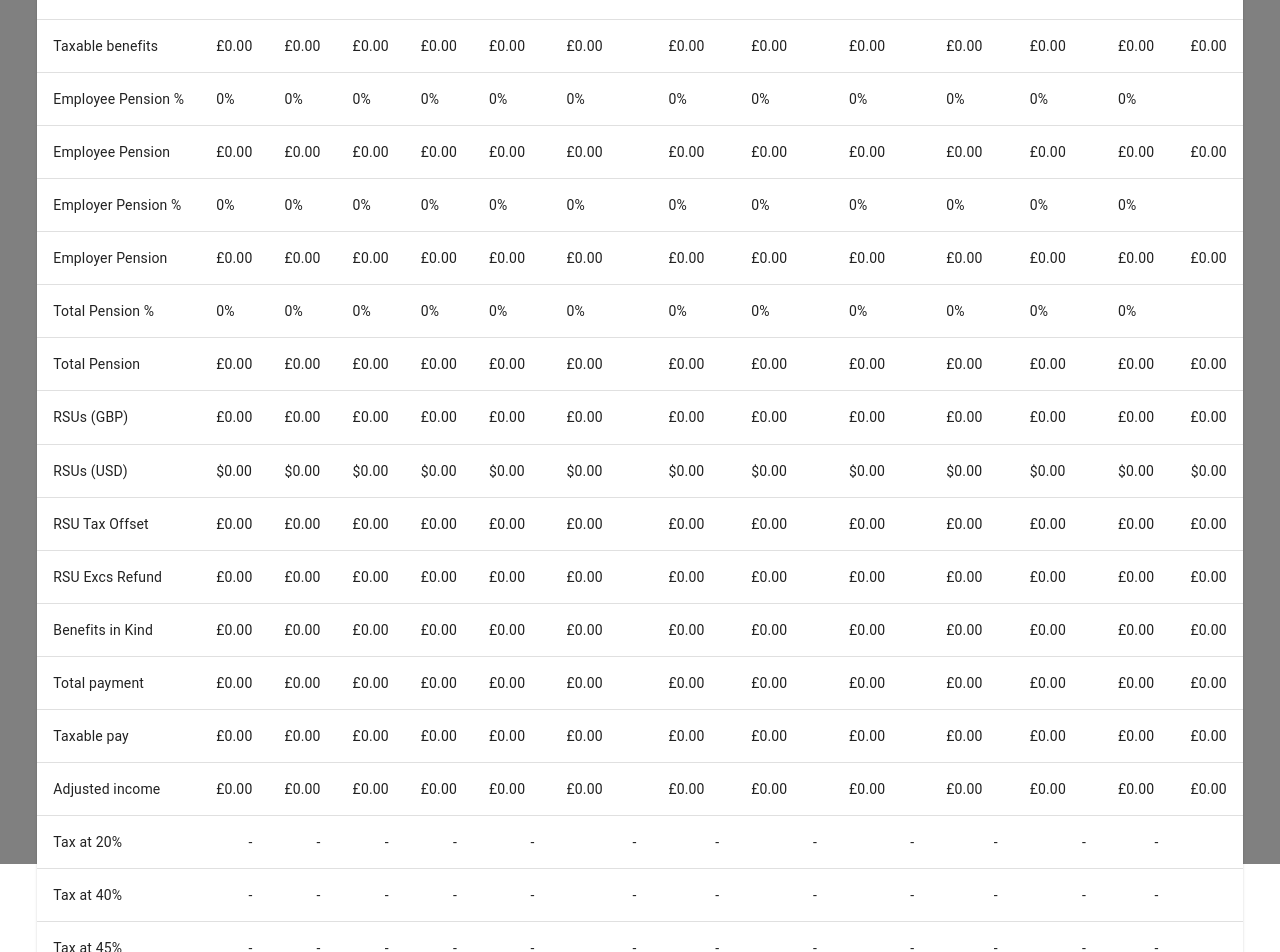
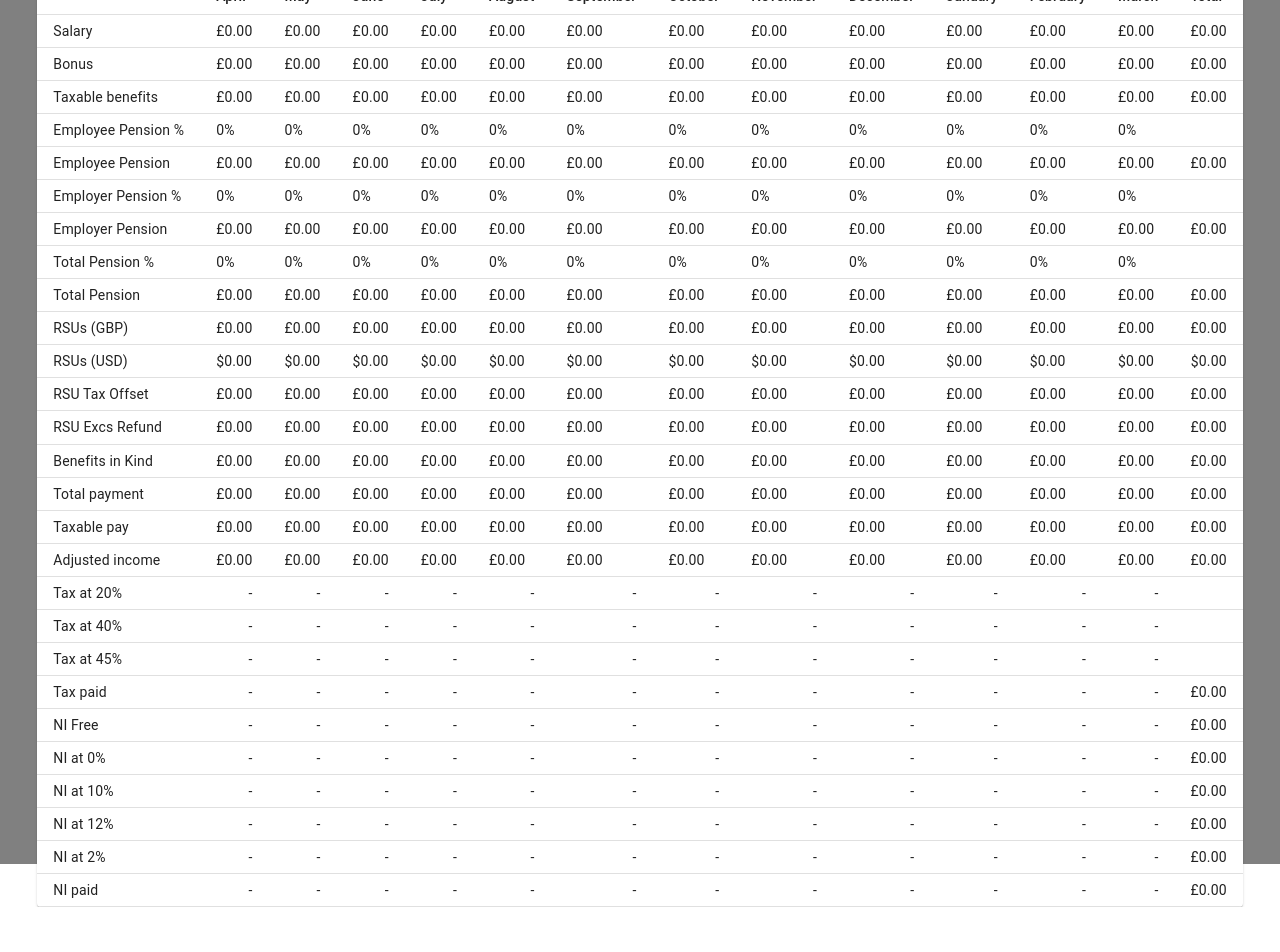
Before and after one commit to ramonsaboya/ukpay, a React (Create React App) app: page / in a window 1280 px wide. Shown: the top 952 px of the page. After the commit the page ends 907 px from the top, so only its background shows below. Built offline with nearby package versions, Linux system fonts and the light colour scheme.

Commit message:
setup national insurance calculation

```diff
--- a/src/UKPayTable.tsx
+++ b/src/UKPayTable.tsx
@@ -12,11 +12,12 @@ import { useUKPayState } from "./state/UKPayDispatchContext";
 import { TAX_PERIODS } from "./taxPeriod";
 import { UKPAY_TABLE_ROWS } from "./ukPayRows";
 import { IncomeTaxRows } from "./hmrc/IncomeTaxRows";
+import { NationalInsuranceRows } from "./hmrc/NationalInsuranceRows";
 
 export default function UKPayTable() {
   return (
     <TableContainer component={Paper}>
-      <Table sx={{ minWidth: 650 }}>
+      <Table sx={{ minWidth: 650 }} size="small">
         <TableHead>
           <TableRow>
             <TableCell></TableCell>
@@ -29,6 +30,7 @@ export default function UKPayTable() {
         <TableBody>
           <CompensationSummaryRows />
           <IncomeTaxRows />
+          <NationalInsuranceRows />
         </TableBody>
       </Table>
     </TableContainer>
--- /dev/null
+++ b/src/hmrc/NationalInsuranceRows.tsx
@@ -0,0 +1,157 @@
+import { formatCurrency } from "../ukPayRows";
+import { BandWithThreshold, TaxYear } from "./tax_year/taxYearBuilder";
+import { CompanyCompensation } from "../state/ukPayState";
+import { TableCell, TableRow } from "@mui/material";
+import { useUKPayState } from "../state/UKPayDispatchContext";
+import taxYear2023_24 from "./tax_year/taxYear2023_24";
+import { TAX_PERIODS } from "../taxPeriod";
+import { Map } from "immutable";
+
+export function NationalInsuranceRows() {
+  const { companyCompensation } = useUKPayState();
+  const taxYear = taxYear2023_24;
+
+  const bandsForTaxYear = taxYear
+    .reduce((acc, taxYearMonth) => {
+      taxYearMonth.nationalInsuranceRates.forEach((band) => {
+        if (acc.find(({ name }) => name === band.name) === undefined) {
+          acc.push(band);
+        }
+      });
+      return acc;
+    }, [] as BandWithThreshold[])
+    .sort((a, b) => {
+      if (a.name < b.name) {
+        return -1;
+      }
+      if (a.name > b.name) {
+        return 1;
+      }
+      return 0;
+    });
+
+  const nationalInsurance = calculateNationalInsurance(
+    companyCompensation,
+    taxYear
+  );
+
+  console.log(nationalInsurance.toObject());
+
+  return (
+    <>
+      {bandsForTaxYear.map((band) => (
+        <TableRow key={band.name}>
+          <TableCell>{band.name}</TableCell>
+          {TAX_PERIODS.valueSeq().map(({ id: taxPeriodId, month }) => {
+            const compensation = companyCompensation.get(taxPeriodId);
+            const reactKey = `${band.name}-${month}`;
+
+            if (compensation == null) {
+              return (
+                <TableCell align="right" key={reactKey}>
+                  -
+                </TableCell>
+              );
+            }
+
+            const payAtBand = nationalInsurance
+              .get(taxPeriodId)
+              ?.bands.find(
+                ({ band: searchBand }) => searchBand.name === band.name
+              )?.payAtBand;
+            return (
+              <TableCell align="right" key={reactKey}>
+                {payAtBand ? formatCurrency(payAtBand) : "-"}
+              </TableCell>
+            );
+          })}
+          <TableCell>
+            {formatCurrency(
+              nationalInsurance.reduce(
+                (acc, { bands: searchBands }) =>
+                  acc +
+                  (searchBands.find(
+                    (searchBand) => searchBand.band.name === band.name
+                  )?.niAtBand ?? 0),
+                0
+              )
+            )}
+          </TableCell>
+        </TableRow>
+      ))}
+      <TableRow>
+        <TableCell>NI paid</TableCell>
+        {TAX_PERIODS.valueSeq().map(({ id: taxPeriodId, month }) => {
+          const compensation = companyCompensation.get(taxPeriodId);
+          const reactKey = `totalNIPaid-${month}`;
+
+          if (compensation == null) {
+            return (
+              <TableCell align="right" key={reactKey}>
+                -
+              </TableCell>
+            );
+          }
+
+          return (
+            <TableCell align="right" key={reactKey}>
+              {formatCurrency(nationalInsurance.get(taxPeriodId)!.total)}
+            </TableCell>
+          );
+        })}
+        <TableCell>
+          {formatCurrency(
+            nationalInsurance.reduce((acc, { total }) => acc + total, 0)
+          )}
+        </TableCell>
+      </TableRow>
+    </>
+  );
+}
+
+type NationalInsurance = Map<
+  number,
+  {
+    total: number;
+    bands: Array<{
+      band: BandWithThreshold;
+      niAtBand: number;
+      payAtBand: number;
+    }>;
+  }
+>;
+
+function calculateNationalInsurance(
+  companyCompensation: CompanyCompensation,
+  taxYear: TaxYear
+): NationalInsurance {
+  let nationalInsurance: NationalInsurance = Map();
+
+  companyCompensation.forEach((compensation) => {
+    const periodId = compensation.payslip.period.id;
+
+    const bands = taxYear[periodId - 1].nationalInsuranceRates.map((band) => {
+      const upperLimit = band.annualUpperLimit / 12;
+      const lowerLimit = band.annualLowerLimit / 12;
+
+      const payAtBand = Math.max(
+        0,
+        Math.min(compensation.taxablePay, upperLimit) - lowerLimit
+      );
+      const niAtBand = payAtBand * band.rate;
+
+      return {
+        band,
+        niAtBand,
+        payAtBand,
+      };
+    });
+
+    nationalInsurance = nationalInsurance.set(periodId, {
+      total: bands.reduce((acc, { niAtBand }) => acc + niAtBand, 0),
+      bands,
+    });
+  });
+
+  return nationalInsurance;
+}
--- a/src/hmrc/tax_year/taxYear2023_24.ts
+++ b/src/hmrc/tax_year/taxYear2023_24.ts
@@ -1,10 +1,6 @@
 import taxYearBuilder from "./taxYearBuilder";
 
-export default taxYearBuilder([
-  12,
-  {
-    personalAllowance: 12570,
-    taxRates: [
+const TAX_RATES = [
   {
     name: "Tax at 20%",
     rate: 0.2,
@@ -23,6 +19,73 @@ export default taxYearBuilder([
     annualLowerLimit: 125141,
     annualUpperLimit: Infinity,
   },
+];
+
+export default taxYearBuilder(
+  [
+    9,
+    {
+      personalAllowance: 12570,
+      taxRates: TAX_RATES,
+      nationalInsuranceRates: [
+        {
+          name: "NI Free",
+          rate: 0,
+          annualLowerLimit: 0,
+          annualUpperLimit: 6396,
+        },
+        {
+          name: "NI at 0%",
+          rate: 0,
+          annualLowerLimit: 6396,
+          annualUpperLimit: 12570,
+        },
+        {
+          name: "NI at 12%",
+          rate: 0.12,
+          annualLowerLimit: 12571,
+          annualUpperLimit: 50270,
+        },
+        {
+          name: "NI at 2%",
+          rate: 0.02,
+          annualLowerLimit: 50270,
+          annualUpperLimit: Infinity,
+        },
       ],
     },
-]);
+  ],
+  [
+    3,
+    {
+      personalAllowance: 12570,
+      taxRates: TAX_RATES,
+      nationalInsuranceRates: [
+        {
+          name: "NI Free",
+          rate: 0,
+          annualLowerLimit: 0,
+          annualUpperLimit: 6396,
+        },
+        {
+          name: "NI at 0%",
+          rate: 0,
+          annualLowerLimit: 6396,
+          annualUpperLimit: 12570,
+        },
+        {
+          name: "NI at 10%",
+          rate: 0.1,
+          annualLowerLimit: 12571,
+          annualUpperLimit: 50270,
+        },
+        {
+          name: "NI at 2%",
+          rate: 0.02,
+          annualLowerLimit: 50270,
+          annualUpperLimit: Infinity,
+        },
+      ],
+    },
+  ]
+);
--- a/src/hmrc/tax_year/taxYearBuilder.ts
+++ b/src/hmrc/tax_year/taxYearBuilder.ts
@@ -8,6 +8,7 @@ export type BandWithThreshold = {
 export type TaxYearMonth = {
   personalAllowance: number;
   taxRates: Array<BandWithThreshold>;
+  nationalInsuranceRates: Array<BandWithThreshold>;
 };
 export type TaxYear = [
   TaxYearMonth,
```
Lines whose indentation alone changed are shown as unchanged.
